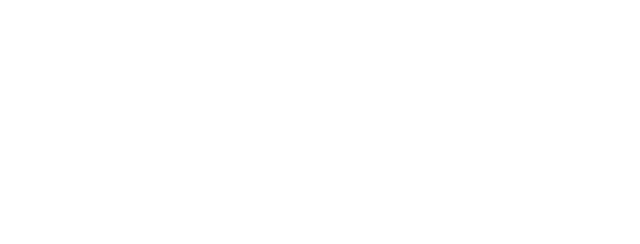
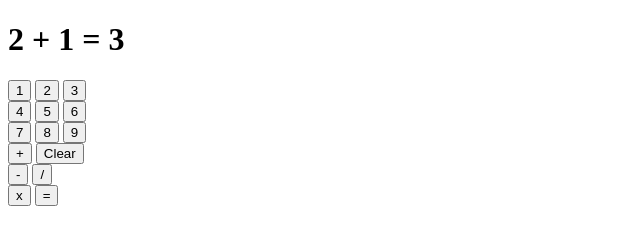
Before and after one commit to canamend/javascript-calculator, a plain HTML site: page index.html in a window 1280 px wide. Shown: the whole page, without its empty margins (0-640 px from the left). Drawn offline with Linux system fonts and the light colour scheme.

Commit message:
Add structure of the calculator

```diff
--- a/index.html
+++ b/index.html
@@ -8,6 +8,41 @@
   <title>Calculator</title>
 </head>
 <body>
-  <div id="container"></div>
+  <div id="calculator">
+    <div id="display"><h1>2 + 1 = 3</h1></div>
+    <div id="buttons">
+      <div id="numbers">
+        <div id="first-row" class="row">
+          <button class="btn" id="btn1" value="1">1</button>
+          <button class="btn" id="btn2" value="2">2</button>
+          <button class="btn" id="btn3" value="3">3</button>
+        </div>
+        <div id="second-row" class="row">
+          <button class="btn" id="btn4" value="4">4</button>
+          <button class="btn" id="btn5" value="5">5</button>
+          <button class="btn" id="btn6" value="6">6</button>
+        </div>
+        <div id="third-row" class="row">
+          <button class="btn" id="btn7" value="7">7</button>
+          <button class="btn" id="btn8" value="8">8</button>
+          <button class="btn" id="btn9" value="9">9</button>
+        </div>
+      </div>
+      <div id="operators">
+        <div id="first-row-op" class="row">
+          <button class="btn" id="btn+" value="+">+</button>
+          <button class="btn" id="btnClear" value="Clear">Clear</button>
+        </div>
+        <div id="second-row-op" class="row">
+          <button class="btn" id="btn-" value="-">-</button>
+          <button class="btn" id="btn/" value="/">/</button>
+        </div>
+        <div id="third-row-op" class="row">
+          <button class="btn" id="btn*" value="*">x</button>
+          <button class="btn" id="btn=" value="=">=</button>
+        </div>
+      </div>
+    </div>
+  </div>
 </body>
 </html>
```
